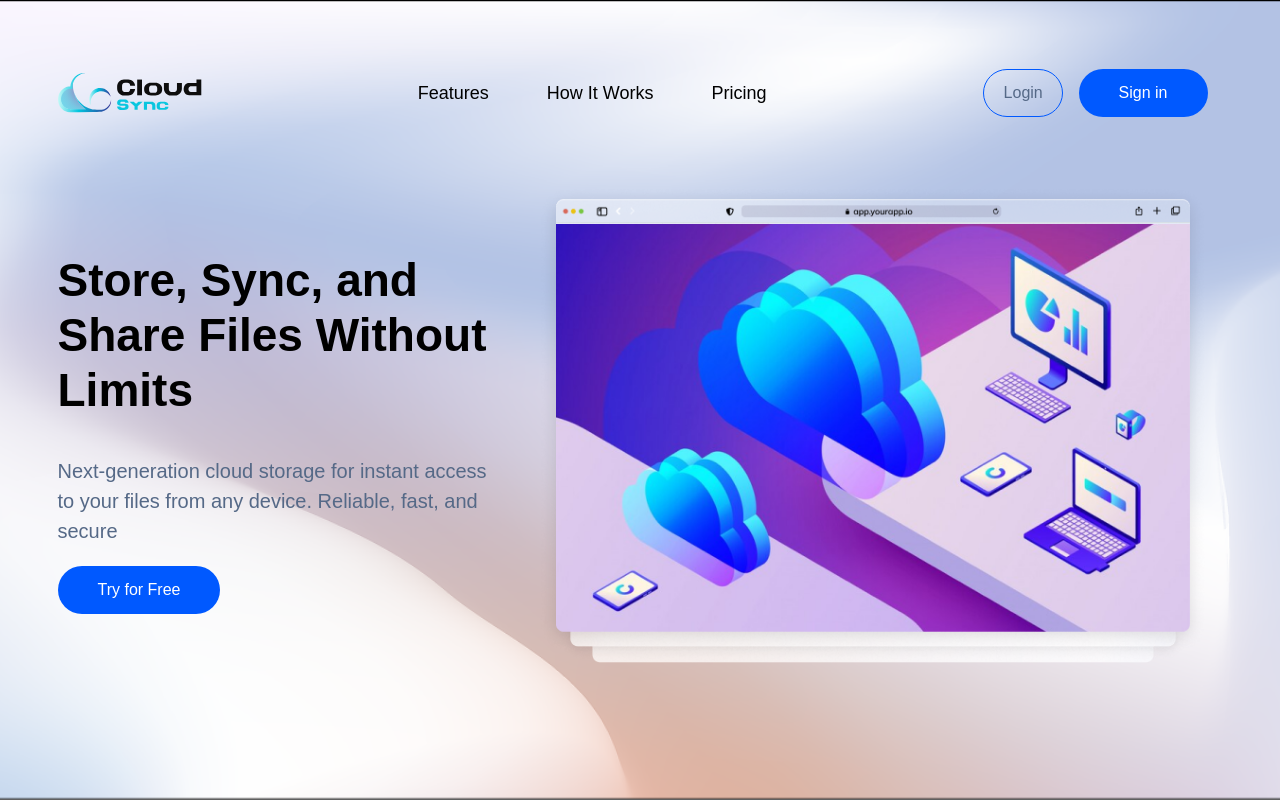
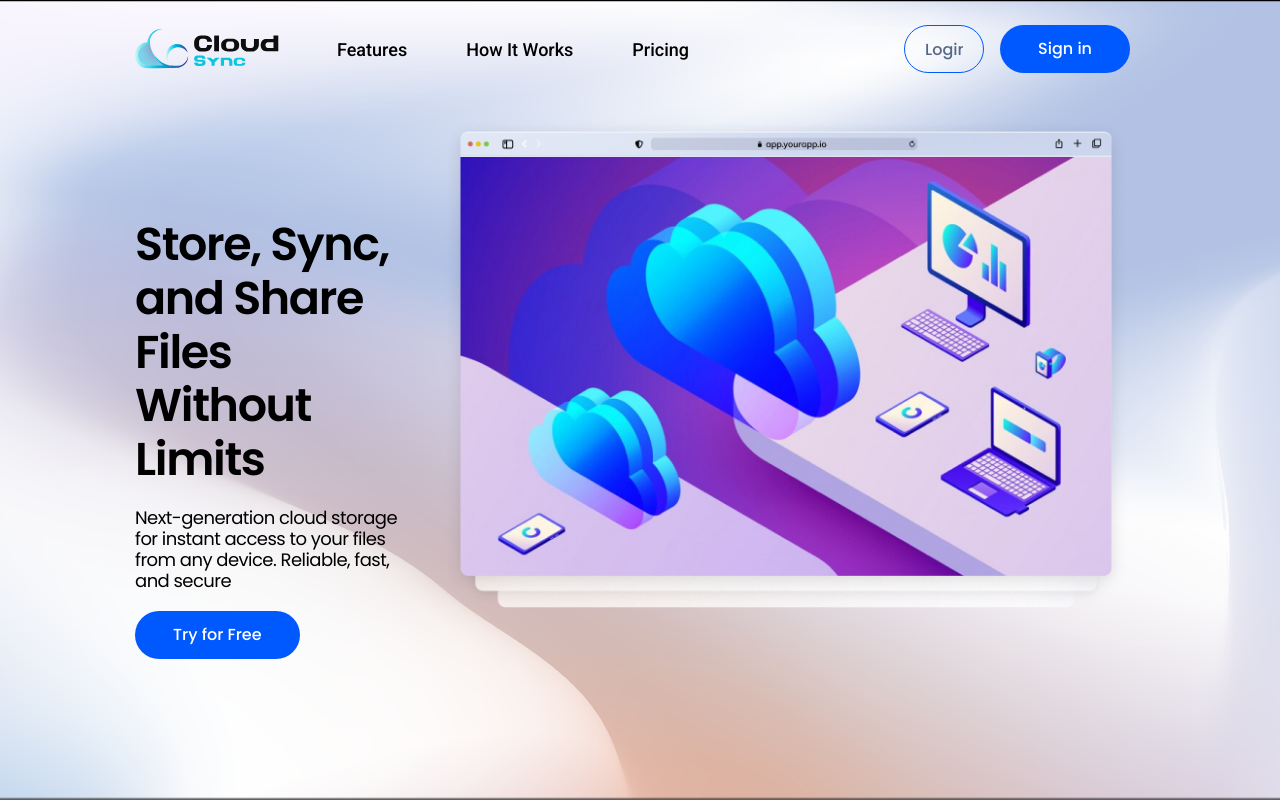
Before and after one commit to Elena4550/cloud-project, a website: page dev/index.html in a window 1280 px wide. Drawn offline with Linux system fonts and the light colour scheme; a web font is replaced by a local one.

Commit message:
feat:first-screen header done

```diff
--- a/dev/css/style.css
+++ b/dev/css/style.css
@@ -1,38 +1,43 @@
 @font-face {
   font-family: 'Figtree';
-    src: url('./assets/fonts/Figtree-Medium.woff2') format('woff2');
+  src: url('../fonts/Figtree-Medium.woff2') format('woff2');
   font-weight: 500;
   font-style: normal;
   font-display: swap;
 }
+
 @font-face {
   font-family: 'Poppins';
-    src: url('./assets/fonts/Poppins-Regular.woff2') format('woff2');
+  src: url('../fonts/Poppins-Regular.woff2') format('woff2');
   font-weight: 400;
   font-style: normal;
   font-display: swap;
 }
+
 @font-face {
   font-family: 'Poppins';
-    src: url('./assets/fonts/Poppins-Medium.woff2') format('woff2');
+  src: url('../fonts/Poppins-Medium.woff2') format('woff2');
   font-weight: 500;
   font-style: normal;
   font-display: swap;
 }
+
 @font-face {
   font-family: 'Poppins';
-    src: url('./assets/fonts/Poppins-SemiBold.woff2') format('woff2');
+  src: url('../fonts/Poppins-SemiBold.woff2') format('woff2');
   font-weight: 600;
   font-style: normal;
   font-display: swap;
 }
+
 @font-face {
   font-family: 'Roboto';
-    src: url('./assets/fonts/Roboto-Medium.woff2') format('woff2');
-    font-weight: 700;
+  src: url('../fonts/Roboto-Medium.woff2') format('woff2');
+  font-weight: 500;
   font-style: normal;
   font-display: swap;
 }
+
 *,
 ::before,
 ::after {
@@ -161,6 +166,10 @@ svg * {
   }
 }
 
+/* .motivation__item {
+  display: none;
+} */
+
 :root {
   --color-dark: #000000;
   --color-light: #FFFFFF;
@@ -170,68 +179,18 @@ svg * {
   --color-light-gray: #556987;
   --color-dark-gray: #3D3D3D;
   --color-light-green: #09c6df;
-
   --border-radius: 200px;
   --border: 1px solid var(--color-light-blu);
-
   --font-family-base: 'Poppins', sans-serif;
   --font-family-assent: 'Figtree', sans-serif;
-
+  --font-family: 'Roboto', sans-serif;
   --input-height: 48px;
-
-  --container-width: 1150px;
-
-  --container-padding-x: 15px;
-
+  --container-width: 1440px;
+  --container-mobile-width: 994px;
+  --container-mobile-padding-x: 15px;
+  --container-padding-x: 135px;
   --transition-duration: 0.2s;
 }
-
-
-body {
-  font-family: var(--font-family-base);
-  font-weight: 500;
-  font-size: 20px;
-  line-height: 30px;
-  color: var(--color-light-gray);
-  background-color: var(--color-light);
-  margin: 0;
-}
-
-body::before {
-    content: "";
-    position: fixed;
-    top: 0;
-    left: 0;
-    width: 100%;
-    height: 100%;
-    background: url('../images/background.png') center/cover no-repeat;
-    z-index: -1;
-}
-
-a,
-button,
-input,
-textarea,
-svg * {
-transition-duration: var(--transition-duration);
-}
-
-a {
-  color: #000000;
-}
-
-a:hover {
-  color: var(--color-light-gray);
-}
-
-p {
-  margin-block: 0;
-}
-
-p {
-  margin-bottom: 20px;
-}
-
 .visually-hidden {
   position: absolute !important;
   width: 1px !important;
@@ -244,67 +203,97 @@ p {
   clip: rect(0 0 0 0);
   overflow: hidden !important;
 }
-
+body {
+  font-family: var(--font-family-base);
+  font-weight: 500;
+  font-size: 20px;
+  line-height: 22px;
+  color: var(--color-light-gray);
+  background-color: var(--color-light);
+  margin: 0;
+}
+body::before {
+    content: "";
+    position: fixed;
+    top: 0;
+    left: 0;
+    width: 100%;
+    height: 100%;
+    background: url('../images/background.png') center/cover no-repeat;
+    z-index: -1;
+}
+/* body::before {
+  content: "";
+  position: fixed;
+  top: 0;
+  left: 0;
+  width: 100%;
+  height: 100%;
+  background: url("../images/maket.png") no-repeat top center;
+  opacity: 0.5;
+  pointer-events: none;
+  z-index: 9999;
+} */
+h1, h2, h3, h4, h5, h6 {
+    font-weight: 700;
+    color: var(--color-dark-gray);
+  }
 .container {
   max-width: calc(var(--container-width) + var(--container-padding-x) * 2);
   margin-inline: auto;
   padding-inline: var(--container-padding-x);
 }
-
-
-h1, h2, h3, h4, h5, h6 {
-    font-weight: 700;
-    color: var(--color-dark-gray);
+.first-screen {
+  padding: 25px 0 86px;
+  background: url(../bacrg);
 }
-
-.header {
-  padding-inline: 15px;
-  background: transparent;
-}
-
-.header__container {
-  padding-block: 40px;
+.container {
     display: flex;
     justify-content: space-between;
     align-items: center;
+    flex-wrap: wrap;
+}
+.first-screen__logo {
+  max-width: 144px;
+  max-height: 40px;
+  margin-bottom: 45px;
+}
+.first-screen__nav {
+  width: 100%;
+  max-width: 352px;
+  margin-bottom: 45px;
+  margin-left: 58px;
+  margin-right: auto;
+}
+
+.first-screen__nav-list {
+ display: flex;
+ justify-content: space-between;
  column-gap: 58px;
 }
-
-
-.header__logo {
-  flex-shrink: 0;
+a {
+  color: var(--color-dark);
 }
-
-.header__menu-list {
-  display: flex;
-  flex-wrap: wrap;
-  column-gap: 58px;
+a:hover {
+  color: var(--color-light-gray);
 }
-
-.header__menu.show {
-  display: flex;
-}
-
-.header__menu-link {
+.first-screen__nav-link {
   text-decoration: none;
   font-weight: 500;
   font-size: 18px;
-    padding-top: 38px;
-    padding-bottom: 38px;
-    color: var(--color-dark);
+  font-family: var(--font-family);
+  /* padding-top: 38px;
+  padding-bottom: 38px; */
   transition: color var(--transition-duration);
 }
-
-.header__menu-link:hover {
-    color: var(--color-light-gray);
+.first-screen__form {
+    margin-bottom: 45px;
 }
-
-.header__form-actions {
+.first-screen__form-actions {
   display: flex;
   column-gap: 16px;
 }
-
-.header__form-input {
+.first-screen__input  {
   max-width: 80px;
   height: var(--input-height);
   padding-inline: 20px;
@@ -317,28 +306,25 @@ h1, h2, h3, h4, h5, h6 {
   box-sizing: border-box;
   transition: border-color var(--transition-duration), background-color var(--transition-duration);
 }
-
-.header__form-input::placeholder {
+.first-screen__input::placeholder {
   color: var(--color-light-gray);
 }
-
-.header__form-input:hover {
+.first-screen__input:hover {
   border-color: var(--color-light-green);
 }
-
-.header__form-input:focus {
+.first-screen__input:focus {
   background-color: var(--color-light);
   outline: none;
 }
-
-.header__form-button,
-.motivation__card-button.button.transparent {
+.first-screen__button,
+.motivation-card__button.button.transparent {
     display: inline-flex;
     align-items: center;
     height: var(--input-height);
-    padding-inline: 40px;
+    padding-inline: 38px;
     font-size: 16px;
     font-weight: 500;
+    font-family: var(--font-family-base);
     text-decoration: none;
     background-color: var(--color-dark-blue);
     border: none;
@@ -347,34 +333,102 @@ h1, h2, h3, h4, h5, h6 {
     cursor: pointer;
     transition: background-color var(--transition-duration);
 }
-
-.header__form-button:hover,
-.motivation__card-button.transparent:hover {
+.first-screen__button:hover,
+.motivation-card__button.transparent:hover {
   background-color: var(--color-light-green);
 }
-
-.motivation__card {
+.burger {
+  padding: 1px 9px;
+  border: none;
+  position: relative;
+  background: var(--color-dark-blue);
+  width: 38px;
+  height: 38px;
+  border-radius: 8px;
+  cursor: pointer;
+  margin-bottom: 45px;
+}
+.burger span {
+  position: absolute;
+  left: 50%;
+  top: 50%;
+  width: 18px;
+  height: 1.5px;
+  background: #fff;
+  transform: translate(-50%, -50%);
+  transition-duration: var(--transition-duration);
+}
+.burger:before,
+.burger:after {
+  content: '';
+  position: absolute;
+  left: 50%;
+  width: 18px;
+  height: 1.5px;
+  background: var(--color-light);
+  transition-duration: var(--transition-duration);
+  transform: translateX(-50%);
+}
+.burger:before {
+  top: 12px;
+}
+.burger:after {
+  bottom: 12px;
+}
+.burger.open span {
+  opacity: 0;
+}
+.burger.open {
+  background: var(--color-dark-blue);
+}
+.burger.open:before {
+  transform: translateX(-50%) rotate(-45deg) translate(-5px, 4px);
+}
+.burger.open:after {
+  transform: translateX(-50%) rotate(45deg) translate(-5px, -4px);
+}
+.motivation-card {
   display: flex;
-    justify-content: center;
+    justify-content: start;
     align-items: center;
     column-gap: 30px;
-    /* padding-inline: 15px; */
 }
-
-.motivation__card-body {
+.motivation-card__body {
+    height: 162px;
+    margin-bottom: 190px;
+}
+.motivation-card__title {
 margin-bottom: 20px;
 }
-
 h2 {
+  font-family: var(--font-family-base);
   font-size: 46px;
   font-weight: 600;
   color: var(--color-dark);
-    line-height: 1.2;
+  line-height: 117.7%;
+  letter-spacing: -0.03em;
+  word-wrap: break-word;
+  text-align: left;
+}
+.motivation-card__description {
+    max-width: 470px;
+}
+.motivation-card__description:not(:last-child) {
+    margin-bottom: 20px;
+}
+p {
+  margin-block: 0;
 }
 
-.motivation__card-description {
-    max-width: 470px;
-    margin-bottom: 20px;
+p {
+  font-family: var(--font-family-base);
+  font-size: 18px;
+  font-weight: 400;
+  color: var(--color-dark);
+  line-height: 117.7%;
+  letter-spacing: -0.03em;
+  word-wrap: break-word;
+  text-align: left;
 }
 
 img {
@@ -382,17 +436,34 @@ img {
     max-width: 100%;
     height: auto;
 }
+.motivation-card__image {
+    width: 100%;
+    height: 490px;
+    margin-bottom: 62px;
+}
+@media (min-width: 1025px) {
+ .burger {
+  display: none;
+  }
+}
+@media (max-width: 1119px) {
+ .first-screen__nav {
+  max-width: 300px;
+}
+.first-screen__nav-list {
+  column-gap: 20px;
+}
+}
+@media (max-width: 1024px) {
+.first-screen__nav {
+  display: none;
+}
+}
 
-/* .motivation__item {
-  display: none;
-} */
 
-button,
-input,
-textarea,
-select {
-    font: inherit;
-}
+
+
+/*
 
 .btn-burger {
   padding: 1px 9px;
@@ -410,7 +481,7 @@ select {
   top: 50%;
   width: 18px;
   height: 1.5px;
-  background: #fff; /* біла середня смужка */
+  background: #fff;
   transform: translate(-50%, -50%);
   transition-duration: var(--transition-duration);
 }
@@ -449,17 +520,113 @@ select {
 .btn-burger.open:after {
   transform: translateX(-50%) rotate(45deg) translate(-5px, -4px);
 }
+.motivation {
+    padding-inline: 110px;
+
+}
+
+.motivation__card {
+    display: flex;
+    justify-content: center;
+    align-items: center;
+    column-gap: 30px;
+}
+
+.motivation__card-body {
+    height: 162px;
+    margin-bottom: 162px;
+}
+
+.motivation__card-title {
+margin-bottom: 20px;
+}
+
+h2 {
+  font-family: var(--font-family-base);
+  font-size: 46px;
+  font-weight: 600;
+  color: var(--color-dark);
+  line-height: 117.7%;
+  letter-spacing: -0.03em;
+  word-wrap: break-word;
+  text-align: left;
+}
+
+
+.motivation__card-description {
+    max-width: 470px;
+}
+
+.motivation__card-description:not(:last-child) {
+    margin-bottom: 20px;
+}
+
+img {
+    display: block;
+    max-width: 100%;
+    height: auto;
+}
+.motivation__card-img {
+    max-width: 100%;
+    height: 490px;
+    margin-bottom: 62px;
+}
+
+button,
+input,
+textarea,
+select {
+    font: inherit;
+}
+
+@media (max-width: 1248px) {
+.header,
+.motivation {
+    padding-inline: 4px;
+}
+}
+
 
 
 @media (min-width: 1025px) {
  .btn-burger {
   display: none;
   }
+
  .header__menu {
   display: flex;
  }
+} */
+/*
+@media (max-width: 1024px) {
+.container {
+max-width: calc(var(--container-mobile-width) + var(--container-mobile-padding-x) * 2);
+margin-inline: auto;
+padding-inline: var(--container-mobile-padding-x);
 }
-@media (max-width: 1024px) {
+
+.header {
+padding: 15px;
+margin-bottom: 15px;
+}
+
+.header__container {
+display: flex;
+justify-content: space-between;
+align-items: center;
+max-width: 345px;
+width: 100%;
+}
+
+.header__form-actions {
+    display: flex;
+    padding: 0;
+    column-gap: 14px;
+}
+
+.header__logo {
+  max-width: 100px;
+}
 
 .header__menu {
 display: none;
@@ -467,14 +634,60 @@ select {
 inset: 160px 0 0;
 flex-direction: column;
 padding: 15px;
-
 }
 
  .header__menu-list{
   flex-direction: column;
   align-items: center;
-
  }
 
+ .header__form-input {
+    max-width: 63px;
+    height: 38px;
+    padding-inline: 14px;
+    font-size: 14px;
+}
 
+.header__form-button,
+.motivation__card-button.button.transparent {
+    height: 38px;
+    max-width: 102px;
+    padding-inline: 26px;
+    font-size: 14px;
 }
+
+.motivation {
+  padding-inline: 15px;
+}
+.motivation__card {
+  flex-direction: column;
+}
+
+.motivation__card-body  {
+  max-width: 336px;
+  width: 100%;
+  margin-bottom: 15px;
+  }
+
+.motivation__card-title {
+  margin-bottom: 15px;
+}
+.motivation__card-img {
+  min-width: 30%;
+  height: auto;
+  margin-bottom: 0;
+}
+
+h2 {
+  font-family: var(--font-family-base);
+  font-size: 28px;
+  font-weight: 700;
+  text-align: center;
+}
+p {
+  font-family: var(--font-family-type);
+  font-size: 14px;
+  font-weight: 400;
+  text-align: center;
+}
+} */
--- a/dev/index.html
+++ b/dev/index.html
@@ -5,51 +5,58 @@
     <meta name="viewport" content="width=device-width, initial-scale=1.0">
     <title>Cloud</title>
     <link rel="stylesheet" href="./css/style.css">
-    <link rel="preload" href="./fonts/Figtree-Medium.woff2" as="font" type="font/woff2" crossorigin="anonymous">
-    <link rel="preload" href="./fonts/Poppins-Bold.woff2" as="font" type="font/woff2" crossorigin="anonymous">
-    <link rel="preload" href="./fonts/Poppins-Medium.woff2" as="font" type="font/woff2" crossorigin="anonymous">
-    <link rel="preload" href="./fonts/Poppins-Regular.woff2" as="font" type="font/woff2" crossorigin="anonymous">
-    <link rel="preload" href="./fonts/Poppins-SemiBold.woff2" as="font" type="font/woff2" crossorigin="anonymous">
-    <link rel="preload" href="./fonts/Roboto-Medium.woff2" as="font" type="font/woff2" crossorigin="anonymous">
 </head>
 <body>
-    <header class="header">
-        <div class="header__container container">
-            <a class="header__logo" href="/">
-                <img class="header__logo-image" src="./images/logo.svg" alt="Cloud Logo" width="144" height="40" loading="lazy">
+    <main>
+        <section class="first-screen">
+            <div class=" container">
+                <a class="first-screen__logo" href="/">
+                    <img class="first-screen__logo-image" src="./images/logo.svg" alt="Cloud Logo" width="144" height="40" loading="lazy">
                 </a>
-            <nav class="header__menu">
-                    <ul class="header__menu-list">
-                        <li class="header__menu-item"><a class="header__menu-link" href="/">Features</a></li>
-                        <li class="header__menu-item"><a class="header__menu-link" href="/">How It Works</a></li>
-                        <li class="header__menu-item"><a class="header__menu-link" href="/">Pricing</a></li>
+                <nav class="first-screen__nav">
+                    <ul class="first-screen__nav-list">
+                        <li class="first-screen__nav-item"><a class="first-screen__nav-link" href="/">Features</a></li>
+                        <li class="first-screen__nav-item"><a class="first-screen__nav-link" href="/">How It Works</a></li>
+                        <li class="first-screen__nav-item"><a class="first-screen__nav-link" href="/">Pricing</a></li>
                     </ul>
                 </nav>
-            <form class="header__form">
-                <div class="header__form-actions">
-                    <label class="visually-hidden" for="login">Login</label>
-                    <input class="header__form-input input" type="text" id="login" name="login" placeholder="Login">
-                    <button class="header__form-button button" type="submit">Sign in</button>
+                <form class="first-screen__form">
+                    <div class="first-screen__form-actions">
+                        <label class="visually-hidden" for="login"></label>
+                        <input
+                            class="first-screen__input input"
+                            type="text"
+                            id="login"
+                            name="login"
+                            placeholder="Login"
+                            aria-label="Login"
+                            autocomplete="off"
+                        >
+                        <button class="first-screen__button button" type="submit">Sign in</button>
                     </div>
                 </form>
-            <button class="btn-burger">
+                <button class="burger" aria-label="Open menu">
                     <span></span>
                 </button>
-        </div>
-    </header>
-    <main class="content">
-        <section class="motivation">
+                <div class="motivation">
                     <h1 class="visually-hidden">Cloud</h1>
-            <div class="motivation__item">
-                <div class="motivation__card container">
-                    <div class="motivation__card-body">
-                        <h2>Store, Sync, and <br>Share Files Without <br>Limits</h2>
-                        <div class="motivation__card-description">
+                    <div class="motivation-card">
+                        <div class="motivation-card__body">
+                            <h2 class="motivation-card__title">Store, Sync, and Share Files Without Limits</h2>
+                            <div class="motivation-card__description">
                                 <p>Next-generation cloud storage for instant access to your files from any device. Reliable, fast, and secure</p>
                             </div>
-                        <a class="motivation__card-button button transparent" href="/">Try for Free</a>
+                            <a class="motivation-card__button button transparent" href="/">Try for Free</a>
                         </div>
-                    <img class="motivation__card-img" src="./images/motivation.png" alt="Cloud Services" width="670" height="490" loading="lazy">
+                        <img
+                            class="motivation-card__image"
+                            src="./images/motivation.png"
+                            alt="Cloud Services"
+                            width="670"
+                            height="490"
+                            loading="lazy"
+                        >
+                    </div>
                 </div>
             </div>
         </section>
--- a/dev/js/script.js
+++ b/dev/js/script.js
@@ -1,5 +1,5 @@
-const burger = document.querySelector('.btn-burger');
-const navigation = document.querySelector('.header__menu');
+const burger = document.querySelector('.burger');
+const navigation = document.querySelector('.first-screen__nav');
 
 const toggleMenu =()=> {
    burger.classList.toggle('open');
```
Also changed, not shown: build/css/style.css, build/index.html, build/js/script.js, dev/images/maket.png (added). Lines whose indentation alone changed are shown as unchanged.
